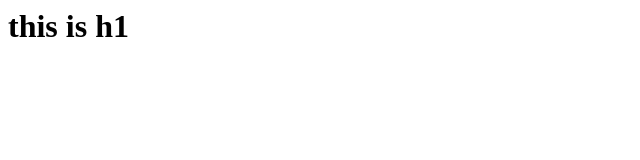
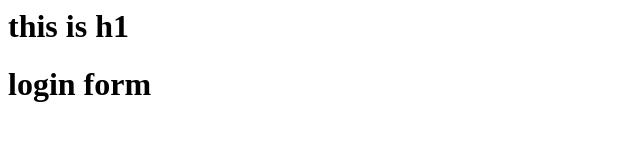
Before and after one commit to lancelines/myappsample, a plain HTML site: page index.html in a window 1280 px wide. Shown: the whole page, without its empty margins (0-640 px from the left). Drawn offline with Linux system fonts and the light colour scheme.

Commit message:
login form

```diff
--- a/index.html
+++ b/index.html
@@ -6,5 +6,6 @@
 </head>
 <body>
     <h1>this is h1</h1>
+    <h1>login form</h1>
 </body>
 </html>
```
Also changed, not shown: login.html (added, +1 -0 lines).
